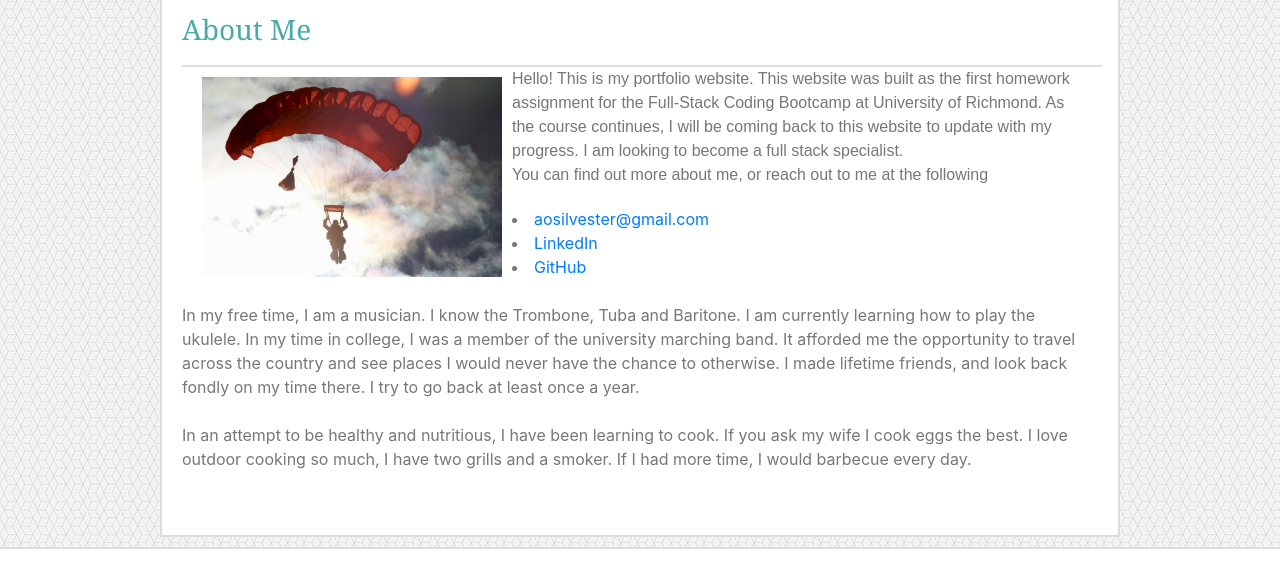
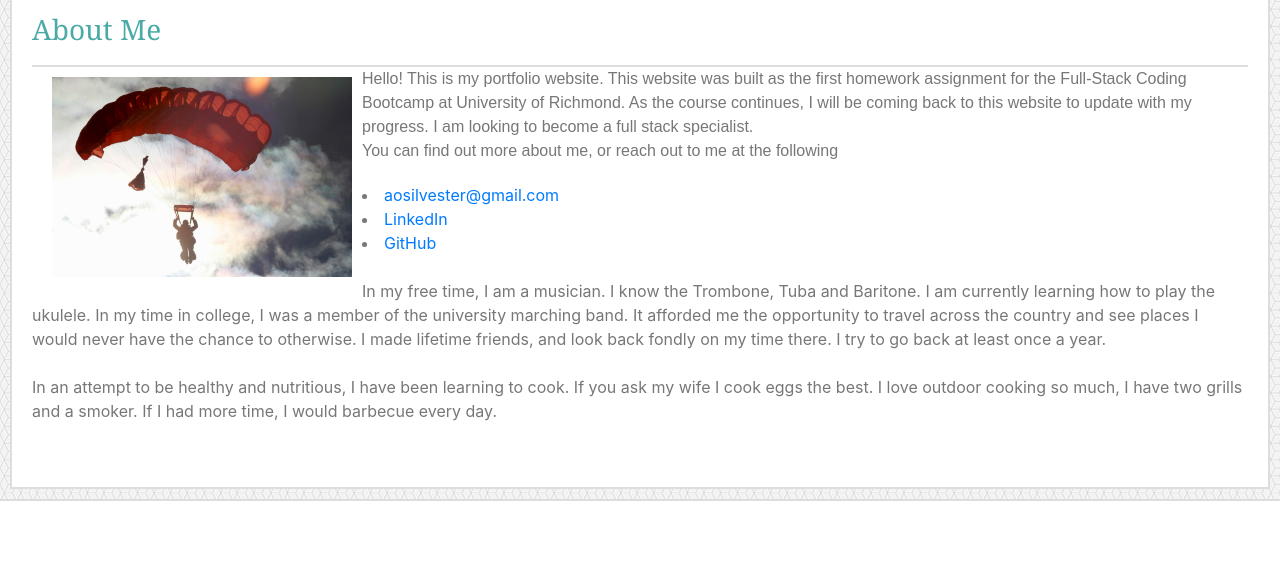
Before and after one commit to aosilvester/aosilvester.github.io, a plain HTML site: page test.html in a window 1280 px wide. Shown: the part 130-718 px from the top of the page. Drawn offline with nearby package versions, Linux system fonts and the light colour scheme; files whose address does not match are found by name.

Commit message:
took out some styling that was causing alignment issues on full screen

```diff
--- a/test.html
+++ b/test.html
@@ -66,6 +66,7 @@
     background-color: #ffffff;
     height: 75px;
     width: 920px;
+    width: 100%;
     /* margin: 10px 20px; */
     border-bottom: 2px solid #dddddd;
     position: relative;
@@ -78,7 +79,7 @@
     background-color: #ffffff;
     border: 2px solid #dddddd;
     margin: 0 auto;
-    width:960px;
+    /* width:960px; */
     position: relative;
     padding: 20px;
 
```
